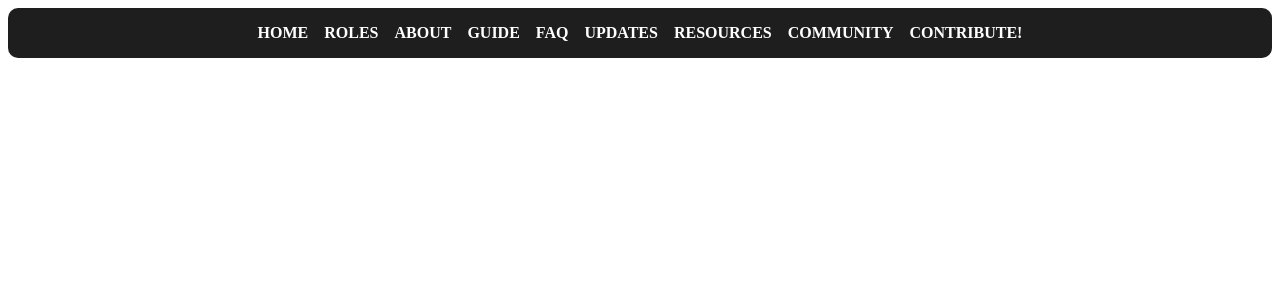
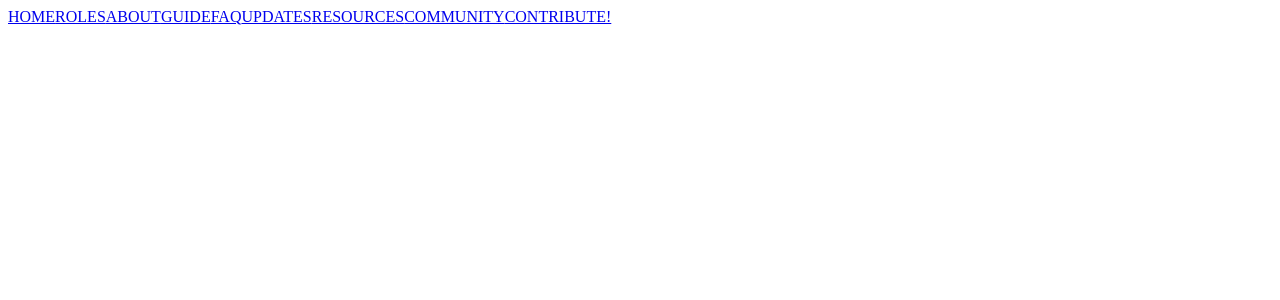
Before and after one commit to PhantomSquire/VueJS, a Vue app: page / in a window 1280 px wide. Shown: the top 300 px of the page. Built offline with nearby package versions, Linux system fonts and the light colour scheme.

Commit message:
Update NavBar.vue

```diff
--- a/components/NavBar.vue
+++ b/components/NavBar.vue
@@ -1,5 +1,5 @@
 <template>
-  <nav class="navbar">
+  <nav>
     <a href="/">HOME</a>
     <a href="/">ROLES</a>
     <a href="/">ABOUT</a>
@@ -11,26 +11,3 @@
     <a href="/">CONTRIBUTE!</a>
   </nav>
 </template>
-
-<style scoped>
-.navbar {
-  display: flex;
-  flex-wrap: wrap;
-  gap: 1rem;
-  background-color: #1e1e1e;
-  padding: 1rem;
-  justify-content: center;
-  border-radius: 10px;
-}
-
-.navbar a {
-  color: white;
-  text-decoration: none;
-  font-weight: bold;
-  transition: color 0.3s ease;
-}
-
-.navbar a:hover {
-  color: #00bfff;
-}
-</style>
```
